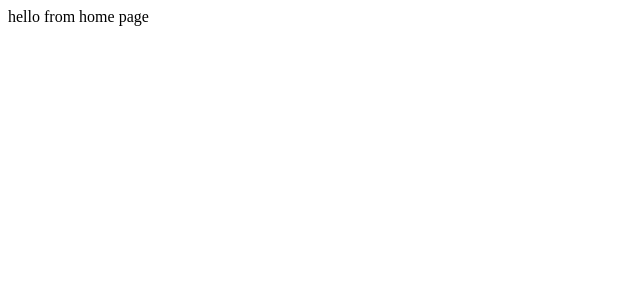
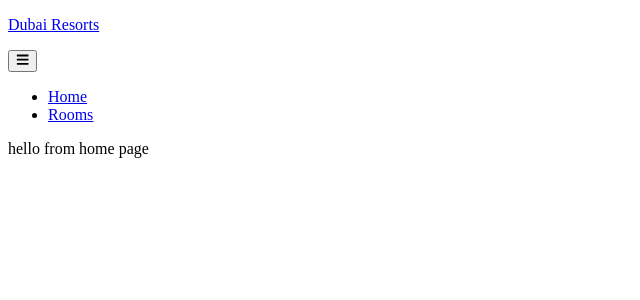
Before and after one commit to caeserlondon/caeser-Resorts, a React (Create React App) app: page / in a window 1280 px wide. Shown: the top 300 px of the page, without its empty margins (0-640 px from the left). Built offline with nearby package versions, Linux system fonts and the light colour scheme.

Commit message:
Adding the Navbar component to the App.js

```diff
--- a/src/App.js
+++ b/src/App.js
@@ -9,14 +9,19 @@ import Rooms from './pages/Rooms';
 import SingleRoom from './pages/SingleRoom';
 import ErrorPage from './pages/ErrorPage';
 
+import Navbar from './component/Navbar';
+
 function App() {
 	return (
-		<Routes>
-			<Route path="/" element={<Home />}></Route>
-			<Route path="/rooms/" element={<Rooms />}></Route>
-			<Route path="/rooms/:slug" element={<SingleRoom />}></Route>
-			<Route path="*" element={<ErrorPage />} />
-		</Routes>
+		<>
+			<Navbar />
+			<Routes>
+				<Route path="/" element={<Home />}></Route>
+				<Route path="/rooms/" element={<Rooms />}></Route>
+				<Route path="/rooms/:id" element={<SingleRoom />}></Route>
+				<Route path="*" element={<ErrorPage />} />
+			</Routes>
+		</>
 	);
 }
 
```
